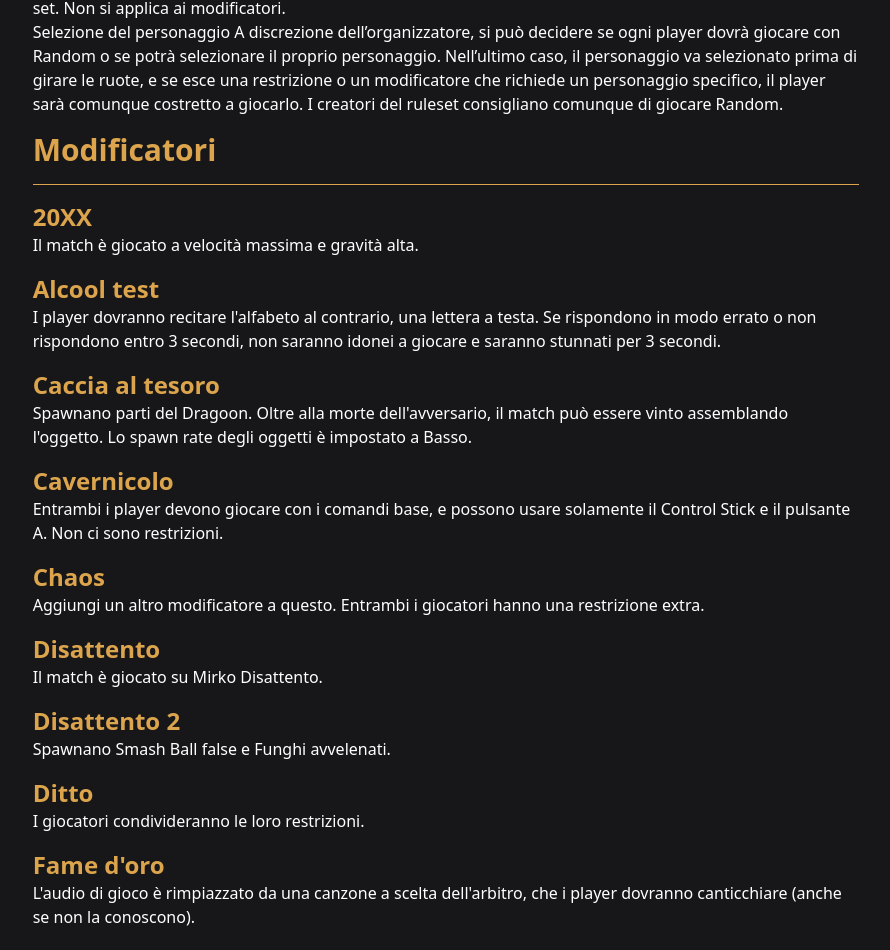
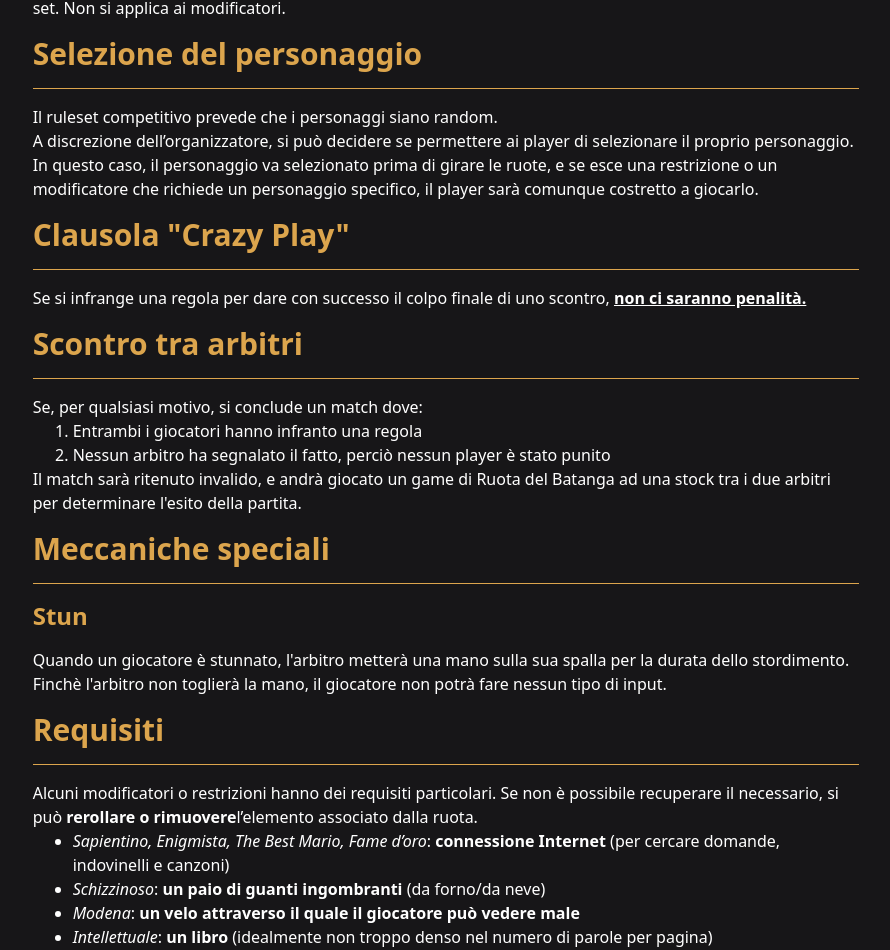
Before and after one commit to Relakiin/batanga-fe, a React (Vite) app: page /rules in a window 1280 px wide. Shown: the part 313-1263 px from the top of the page, without its empty margins (194-1084 px from the left). Built offline with nearby package versions, Linux system fonts and the light colour scheme.

Commit message:
added all text to rules page

```diff
--- a/src/components/Batanga.tsx
+++ b/src/components/Batanga.tsx
@@ -1,26 +1,40 @@
-import { motion } from 'framer-motion';
-import { useState } from 'react';
-import batanga from '../img/batanga.png';
+import { motion } from "framer-motion";
+import { useState } from "react";
+import batanga from "../img/batanga.png";
 
 const Batanga = () => {
+  const [clicks, setClicks] = useState(0);
   const [isShaking, setIsShaking] = useState(false);
+  const [isFallen, setIsFallen] = useState(false);
 
   const handleShake = () => {
-    setIsShaking(true);
-    setTimeout(() => setIsShaking(false), 500); // Reset the animation after it finishes
+    if (isFallen) {
+      setIsFallen(false);
+      setClicks(0);
+    } else if (clicks < 9) {
+      setIsShaking(true);
+      setTimeout(() => setIsShaking(false), 500);
+      setClicks((prev) => prev + 1);
+    } else {
+      setIsFallen(true);
+    }
   };
 
   return (
     <motion.div
       onClick={handleShake}
-      animate={isShaking ? { x: [0, -10, 10, -8, 8, -4, 4, 0] } : { x: 0 }}
-      transition={{ duration: 0.5, ease: 'easeInOut' }}
+      animate={{
+        x: isShaking ? [0, -10, 10, -8, 8, -4, 4, 0] : 0,
+        rotate: isFallen ? -90 : 0,
+      }}
+      transition={{ duration: 0.5, ease: "easeInOut" }}
       style={{
-        display: 'inline-block',
-        cursor: 'pointer',
+        display: "inline-block",
+        cursor: "pointer",
+        transformOrigin: "bottom left",
       }}
     >
-      <img src={batanga} className="" />
+      <img src={batanga} alt="Batanga" />
     </motion.div>
   );
 };
--- a/src/pages/Rules.tsx
+++ b/src/pages/Rules.tsx
@@ -51,17 +51,93 @@ function Rules() {
             rimossa dagli spin seguenti, fino alla fine del set. Non si applica
             ai modificatori.
           </p>
-
-          <p id="charselect">
-            Selezione del personaggio A discrezione dell’organizzatore, si può
-            decidere se ogni player dovrà giocare con Random o se potrà
-            selezionare il proprio personaggio. Nell’ultimo caso, il personaggio
-            va selezionato prima di girare le ruote, e se esce una restrizione o
-            un modificatore che richiede un personaggio specifico, il player
-            sarà comunque costretto a giocarlo. I creatori del ruleset
-            consigliano comunque di giocare Random.
+        </div>
+        <h2 id="charselect" className="text-3xl font-bold text-base-content">
+          Selezione del personaggio
+        </h2>
+        <hr></hr>
+        <div className="text-primary">
+          <p>Il ruleset competitivo prevede che i personaggi siano random.</p>
+          <p>
+            A discrezione dell’organizzatore, si può decidere se permettere ai
+            player di selezionare il proprio personaggio. In questo caso, il
+            personaggio va selezionato prima di girare le ruote, e se esce una
+            restrizione o un modificatore che richiede un personaggio specifico,
+            il player sarà comunque costretto a giocarlo.
           </p>
         </div>
+        <h2 id="crazyplay" className="text-3xl font-bold text-base-content">
+          Clausola "Crazy Play"
+        </h2>
+        <hr></hr>
+        <div className="text-primary">
+          <p>
+            Se si infrange una regola per dare con successo il colpo finale di
+            uno scontro,{' '}
+            <b>
+              <u>non ci saranno penalità.</u>
+            </b>
+          </p>
+        </div>
+        <h2 id="refereematch" className="text-3xl font-bold text-base-content">
+          Scontro tra arbitri
+        </h2>
+        <hr></hr>
+        <div className="text-primary">
+          <p>
+            Se, per qualsiasi motivo, si conclude un match dove:{' '}
+            <ol className="list-decimal ml-[2.5rem]">
+              <li>Entrambi i giocatori hanno infranto una regola</li>
+              <li>
+                Nessun arbitro ha segnalato il fatto, perciò nessun player è
+                stato punito
+              </li>
+            </ol>{' '}
+            Il match sarà ritenuto invalido, e andrà giocato un game di Ruota
+            del Batanga ad una stock tra i due arbitri per determinare l'esito
+            della partita.
+          </p>
+        </div>
+        <h2 id="mechanics" className="text-3xl font-bold text-base-content">
+          Meccaniche speciali
+        </h2>
+        <hr></hr>
+        <h2 className="text-2xl font-bold text-base-content" id="m-stun">
+          Stun
+        </h2>
+        <p className="text-primary">
+          Quando un giocatore è stunnato, l'arbitro metterà una mano sulla sua
+          spalla per la durata dello stordimento. Finchè l'arbitro non toglierà
+          la mano, il giocatore non potrà fare nessun tipo di input.
+        </p>
+        <h2 id="requirements" className="text-3xl font-bold text-base-content">
+          Requisiti
+        </h2>
+        <hr></hr>
+        <p className="text-primary">
+          Alcuni modificatori o restrizioni hanno dei requisiti particolari. Se
+          non è possibile recuperare il necessario, si può{' '}
+          <b>rerollare o rimuovere</b>
+          l’elemento associato dalla ruota.{' '}
+          <ol className="list-disc ml-[2.5rem]">
+            <li>
+              <i>Sapientino, Enigmista, The Best Mario, Fame d’oro</i>: <b>connessione
+              Internet</b> (per cercare domande, indovinelli e canzoni)
+            </li>
+            <li>
+              <i>Schizzinoso</i>: <b>un paio di guanti ingombranti</b> (da forno/da neve)
+            </li>
+            <li>
+              <i>Modena</i>: <b>un velo attraverso il quale il giocatore può vedere male</b>
+            </li>
+            <li>
+              <i>Intellettuale</i>: <b>un libro</b> (idealmente non troppo denso nel numero di
+              parole per pagina)
+            </li>
+            <li><i>Inverno</i>: <b>Final Destination giacchiata</b> (codice stage: TBA)</li>
+            <li><i>Disattento</i>: <b>Mirko Disattento</b> (codice stage: TBA)</li>
+          </ol>{' '}
+        </p>
         <h2 className="text-3xl font-bold text-base-content">Modificatori</h2>
         <hr></hr>
         {buildDataSection(modifiers)}
```
